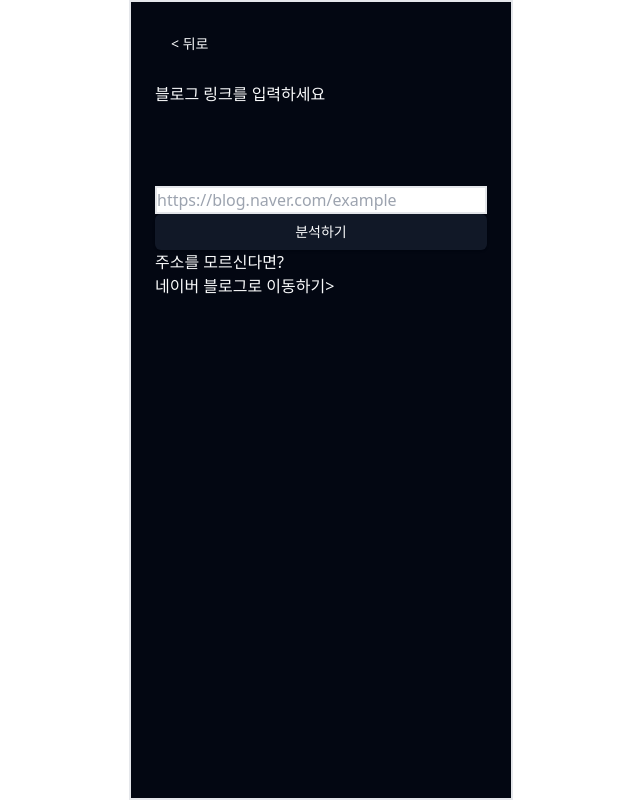
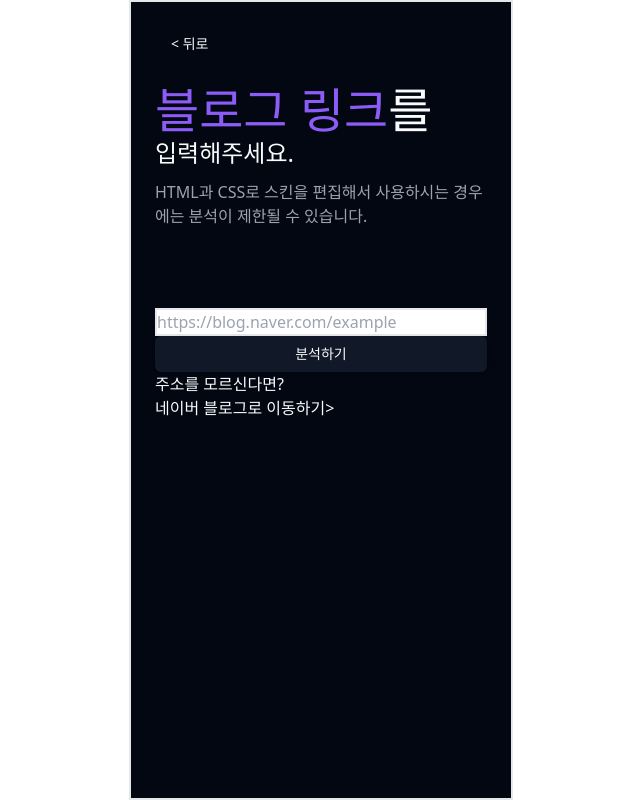
Before and after one commit to ttogeul-ttogeul/frontend, a Next.js app: page /analysis-input in a window 1280 px wide. Both pictures are taken after a click on the button "네이버 블로그". Shown: the whole page, without its empty margins (319-959 px from the left). Built offline with nearby package versions, Linux system fonts and the light colour scheme.

Commit message:
feat: analysis input page의 title 스타일

```diff
--- a/components/analysis-input/title.tsx
+++ b/components/analysis-input/title.tsx
@@ -1,17 +1,36 @@
+import HighlightedTitle from "../home/highlighted-title";
+
 export default function Title({ selectMode }: { selectMode: boolean }) {
   return (
-    <>
+    <div className="text-2xl/[1.875rem] font-medium">
       {selectMode ? (
+        <h1 className="flex flex-col">
+          <span>분석할</span>
+          <HighlightedTitle
+            highlight="블로그 서비스"
+            className="text-2xl/[1.875rem] font-medium"
+          >
+            를
+          </HighlightedTitle>
+          <span>선택하세요.</span>
+        </h1>
+      ) : (
         <div>
-          분석할
-          <div>
-            <span>블로그 서비스</span>를
-          </div>
-          <span>선택하세요.</span>
+          <h1 className="flex flex-col">
+            <HighlightedTitle
+              highlight="블로그 링크"
+              className="text-2xl/[1.875rem] font-medium"
+            >
+              를
+            </HighlightedTitle>
+            <span>입력해주세요.</span>
+          </h1>
+          <p className="mt-3 text-base font-normal text-gray-400">
+            HTML과 CSS로 스킨을 편집해서 사용하시는 경우에는 분석이 제한될 수
+            있습니다.
+          </p>
         </div>
-      ) : (
-        <div>블로그 링크를 입력하세요</div>
       )}
-    </>
+    </div>
   );
 }
```
